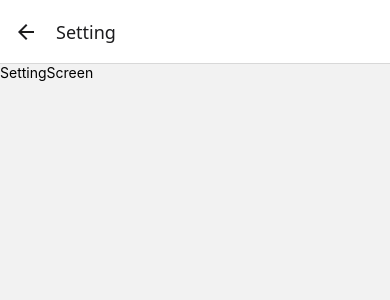
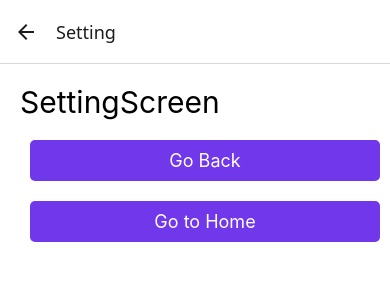
Before and after one commit to jhonnycgarcia/navigation-app-rn-fh, a React Native app: screen /Setting in a window 390 px wide. Shown: the top 300 px of the page. Built offline with nearby package versions, Linux system fonts and the light colour scheme.

Commit message:
Stack - PopToTop

```diff
--- a/src/presentation/screens/setting/SettingScreen.tsx
+++ b/src/presentation/screens/setting/SettingScreen.tsx
@@ -1,9 +1,22 @@
 import { View, Text } from 'react-native';
+import { globalStyles } from '../../theme/theme';
+import { PrimaryButton } from '../../components';
+import { type NavigationProp, StackActions, useNavigation } from '@react-navigation/native';
+import { type RootStackParamList } from '../../routes/StackNavigator';
 
 export const SettingScreen = () => {
+  const navigation = useNavigation<NavigationProp<RootStackParamList>>();
   return (
-    <View>
-      <Text>SettingScreen</Text>
+    <View style={globalStyles.container}>
+      <Text style={{ marginBottom: 10, fontSize: 30 }}>SettingScreen</Text>
+      <PrimaryButton
+        label="Go Back"
+        onPress={() => navigation.goBack()}
+      />
+      <PrimaryButton
+        label="Go to Home"
+        onPress={() => navigation.dispatch(StackActions.popToTop())}
+      />
     </View>
   );
 };
```
